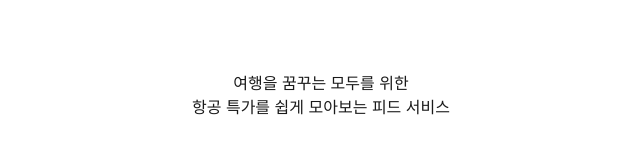
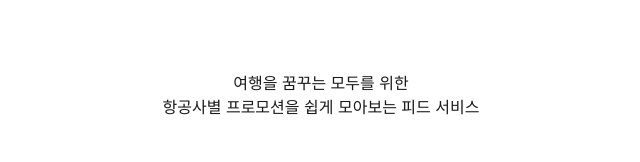
Before and after one commit to wednesacc/airdeal, a Next.js app: page / in a window 1280 px wide. Shown: the part 170-332 px from the top of the page, without its empty margins (319-959 px from the left). Built offline with nearby package versions, Linux system fonts and the light colour scheme; no server answers; the database is empty.

Commit message:
카피 변경

```diff
--- a/app/layout.js
+++ b/app/layout.js
@@ -13,7 +13,7 @@ const GeistMono = Geist_Mono({
 
 export const metadata = {
   title: "AirDeal : 항공 특가 피드 서비스",
-  description: "여행을 꿈꾸는 모두를 위해 항공 특가를 쉽게 모아보는 피드 서비스",
+  description: "여행을 꿈꾸는 모두를 위해 항공사별 프로모션을 쉽게 모아보는 피드 서비스",
 };
 
 export default function RootLayout({ children }) {
--- a/app/page.tsx
+++ b/app/page.tsx
@@ -71,7 +71,7 @@ export default function Home() {
         <h1>AirDeal</h1>
         <p>
           여행을 꿈꾸는 모두를 위한 <br />
-          항공 특가를 쉽게 모아보는 피드 서비스
+          항공사별 프로모션을 쉽게 모아보는 피드 서비스
         </p>
         <h3>
           더 편리한 서비스를 만들기 위해 <strong>AirDeal에 대한 피드백</strong>을 받고 있어요. <br />
```
